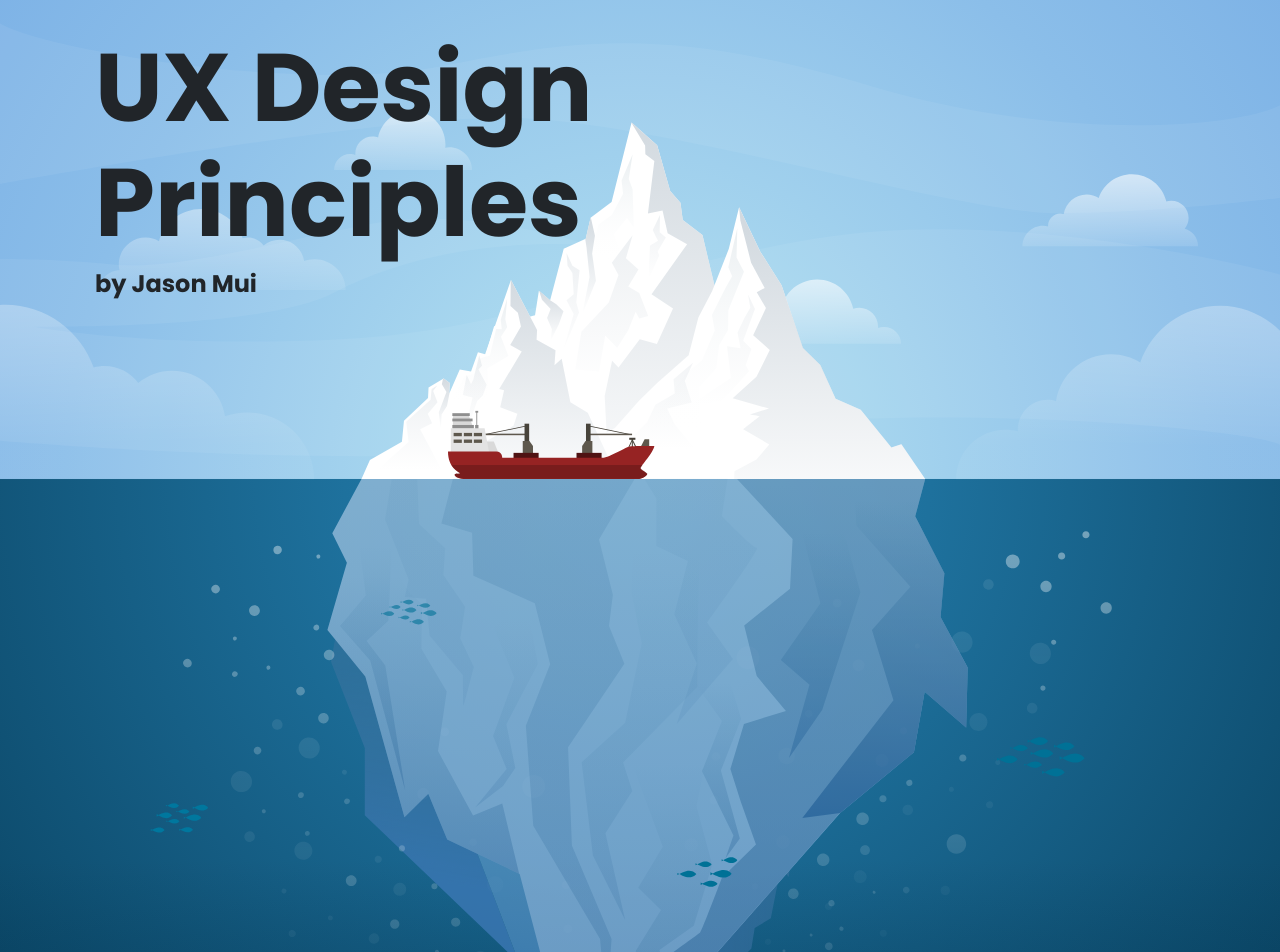
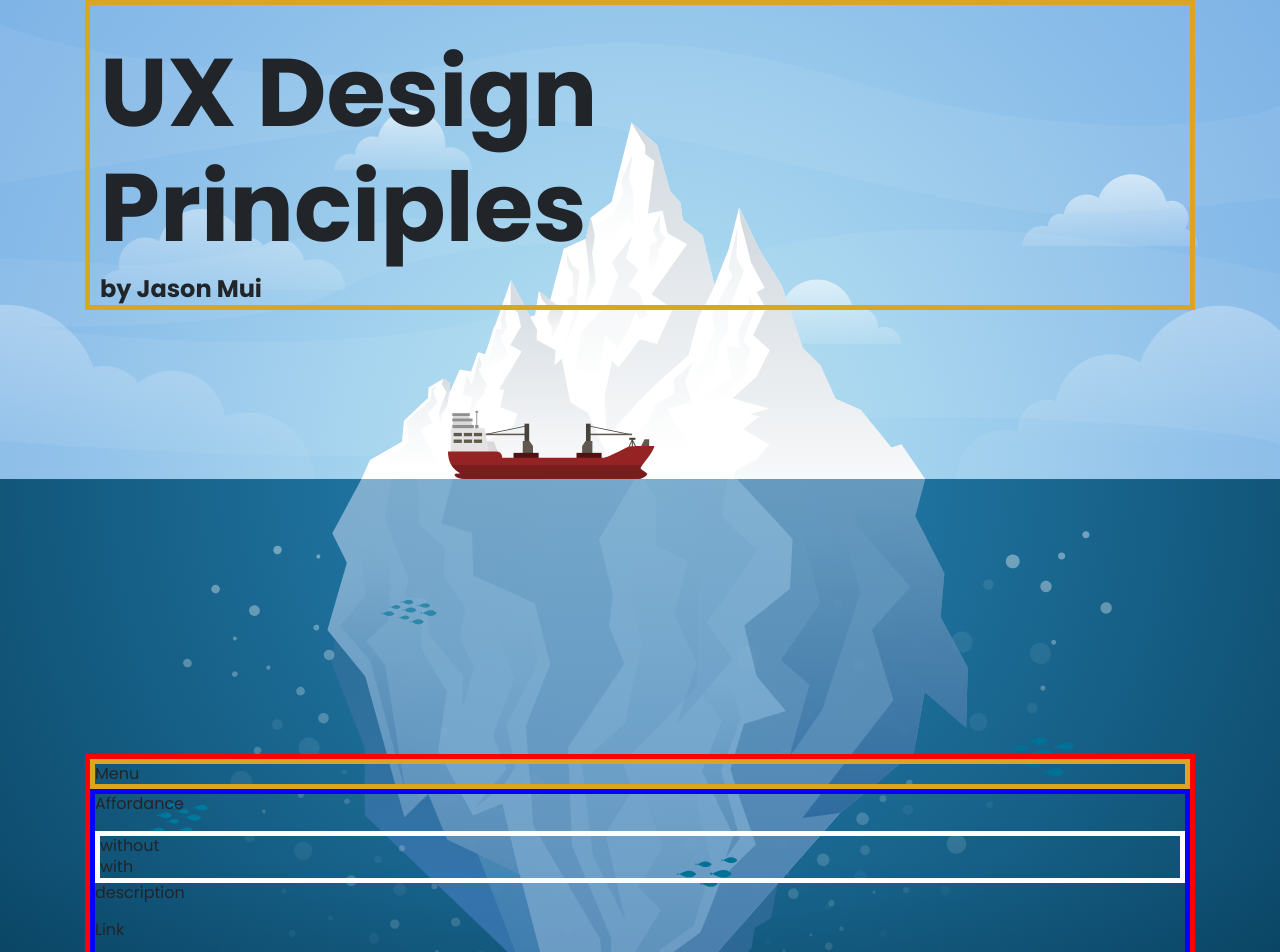
Before and after one commit to Jasonx235/UX-Design-Pricinples, a React (Create React App) app: page / in a window 1280 px wide. Shown: the top 952 px of the page. Built offline with nearby package versions, Linux system fonts and the light colour scheme.

Commit message:
content layed out

```diff
--- a/src/App.js
+++ b/src/App.js
@@ -1,6 +1,7 @@
 import React from "react";
 import { ReactComponent as Background } from "./images/illustration.svg";
 import Header from "./components/Header";
+import Content from "./components/Content";
 
 import "bootstrap/dist/css/bootstrap.min.css";
 import "./CSS/style.css";
@@ -11,6 +12,7 @@ function App() {
       <Background />
       <div className='container'>
         <Header />
+        <Content />
       </div>
     </>
   );
--- a/src/CSS/style.css
+++ b/src/CSS/style.css
@@ -48,6 +48,28 @@ h1 {
   margin-left: 10px;
 }
 
+.header-container {
+  border: 5px solid goldenrod;
+  margin-bottom: clamp(250px, 40%, 700px);
+}
+
+/*  <Content/> Styles */
+
+.content-container {
+  border: 5px solid red;
+}
+
+.menu-container {
+  border: 5px solid goldenrod;
+}
+
+.information-container {
+  border: 5px solid blue;
+}
+
+.module-container {
+  border: 5px solid white;
+}
 /* Setting SVG to background */
 svg {
   position: absolute;
--- /dev/null
+++ b/src/components/Content.jsx
@@ -0,0 +1,21 @@
+import React, { useState } from "react";
+
+function Content() {
+  const [selected, setSelected] = useState("Affordance");
+  return (
+    <div className='content-container'>
+      <div className='menu-container'>Menu</div>
+      <div className='information-container'>
+        <p>{selected}</p>
+        <div className='module-container'>
+          <div> without</div>
+          <div>with</div>
+        </div>
+        <p>description</p>
+        <p>Link</p>
+      </div>
+    </div>
+  );
+}
+
+export default Content;
--- a/src/components/Header.jsx
+++ b/src/components/Header.jsx
@@ -2,14 +2,14 @@ import React from "react";
 
 function Header() {
   return (
-    <>
+    <div className='header-container'>
       <h1>
         UX Design
         <br />
         Principles
       </h1>
       <span className='name'>by Jason Mui</span>
-    </>
+    </div>
   );
 }
 
```
